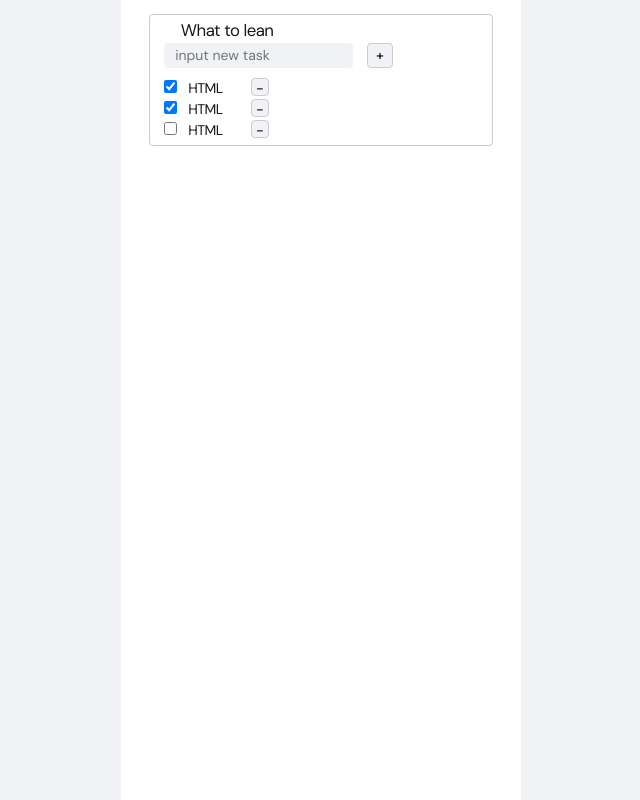
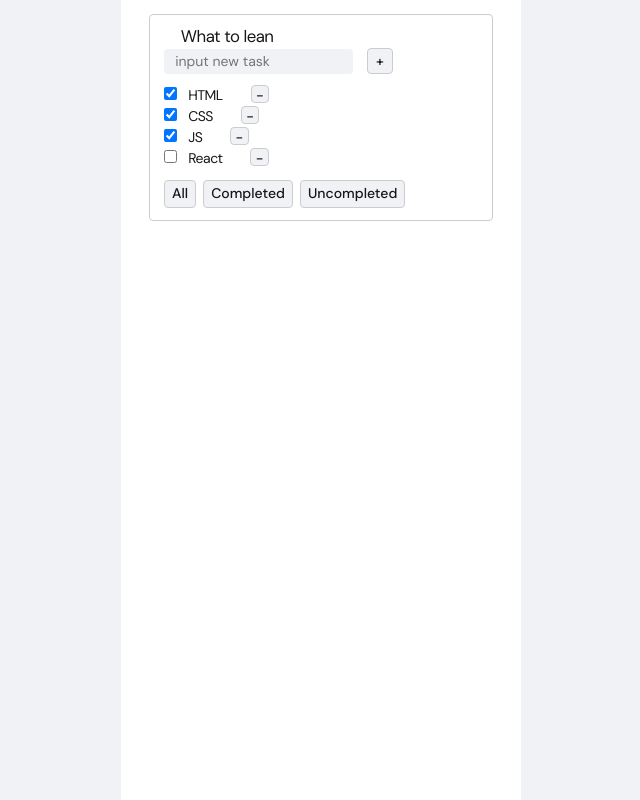
Before and after one commit to Vadym-Liumanov/todo-list, a React (Create React App) app: page / in a window 1280 px wide. Shown: the whole page, without its empty margins (319-959 px from the left). Built offline with nearby package versions, Linux system fonts and the light colour scheme.

Commit message:
Filter block layout was added to TodoList component. Common state for App was added in App.tsx with useState hook

```diff
--- a/src/App.tsx
+++ b/src/App.tsx
@@ -1,4 +1,4 @@
-import React from 'react'
+import React, { useState } from 'react'
 import styles from './App.module.css'
 import TodoList from './components/TodoList/TodoList'
 
@@ -14,7 +14,10 @@ export type TodoListType = {
   tasks: TaskType[]
 }
 
-const TodoLists: TodoListType[] = [
+
+
+function App() {
+  const initialTodoLists: TodoListType[] = [
     {
       id: 1,
       title: 'What to lean',
@@ -37,18 +40,29 @@ const TodoLists: TodoListType[] = [
         {
           id: 4,
           taskTitle: 'React',
-        isDone: true
+          isDone: false
         }
       ]
-  }
+    },
   ]
 
-const data: TodoListType = TodoLists[0]
+  const [todoLists, setTodoLists] = useState<TodoListType[]>(initialTodoLists)
 
-function App() {
+  function onInputNewTask(todoListId: number, taskTitle: string) {
+    const newTask: TaskType = {
+      id: 1,
+      taskTitle: 'New task',
+      isDone: false
+    }
+  }
+
   return (
     <div className={styles.wrapper}>
-      <TodoList data={data} />
+      {todoLists.map((list) => {
+        return (
+          <TodoList data={list} key={list.id} />
+        )
+      })}
     </div>
   )
 }
--- a/src/components/TodoList/TodoList.module.css
+++ b/src/components/TodoList/TodoList.module.css
@@ -1,7 +1,8 @@
 .card {
     border: var(--main-border);
     border-radius: 4px;
-    padding: 4px 1em;
+    padding: 0.7em 1em 0.9em;
+    margin-bottom: 1em;
 }
 
 .card__title {
@@ -13,7 +14,7 @@
 }
 
 .card__inputTaskBlock {
-    margin-bottom: 0.7em;
+    margin-bottom: 0.8em;
 }
 
 .card__taskTitleInput {
@@ -34,12 +35,16 @@
 }
 
 .card__addTaskBtn:hover {
-    opacity: 0,.9;
+    opacity: 0, .9;
 }
 
 .card__addTaskBtn:active {
     position: relative;
     top: 1px;
+}
+
+.card__tasks {
+    margin-bottom: 0.8em;
 }
 
 .card__task {
@@ -63,10 +68,33 @@
 }
 
 .removeTaskBtn:hover {
-    opacity: 0,.9;
+    opacity: 0, .9;
 }
 
 .removeTaskBtn:active {
     position: relative;
     top: 1px;
 }
+
+.card__filterBlock {
+    display: flex;
+    gap: 0.5em;
+}
+
+.card__filterBtn {
+    background-color: var(--main-bg);
+    border-radius: 4px;
+    border: var(--main-border);
+    font-weight: 500;
+    line-height: 1.8;
+    padding: 0 0.5em;
+}
+
+.card__filterBtn:hover {
+    opacity: 0, .9;
+}
+
+.card__filterBtn:active {
+    position: relative;
+    top: 1px;
+}
--- a/src/components/TodoList/TodoList.tsx
+++ b/src/components/TodoList/TodoList.tsx
@@ -1,4 +1,4 @@
-import React from "react"
+import React, { ChangeEvent, useState } from "react"
 import { TodoListType } from "../../App"
 
 import styles from './TodoList.module.css'
@@ -8,47 +8,52 @@ type PropsType = {
 }
 
 function TodoList({ data }: PropsType) {
+    const [taskTitle, setTaskTitle] = useState<string>("")
+    function onNewTaskTitleChange(e: ChangeEvent<HTMLInputElement>) {
+        setTaskTitle(e.target.value)
+    }
+
     return (
         <div className={styles.card}>
             <h3 className={styles.card__title}>{data.title}</h3>
+
             <div className={styles.card__inputTaskBlock}>
                 <input
                     type="text"
                     placeholder="input new task"
                     className={styles.card__taskTitleInput}
+                    value={taskTitle}
+                    onChange={onNewTaskTitleChange}
                 />
-                <button className={styles.card__addTaskBtn}>+</button>
+                <button
+                    className={styles.card__addTaskBtn}
+                    onClick={() => { alert('Clicked!') }}
+                >+</button>
             </div>
+
             <ul className={styles.card__tasks}>
-                <li className={styles.card__task}>
+
+                {data.tasks.map((it) => {
+                    return (
+                        <li className={styles.card__task} key={it.id}>
                             <input
                                 type="checkbox"
-                        checked={true}
+                                checked={it.isDone}
                                 className={styles.task__checkInput}
                             />
-                    <span className={styles.task__name}>HTML</span>
+                            <span className={styles.task__name}>{it.taskTitle}</span>
                             <button className={styles.removeTaskBtn}>-</button>
                         </li>
-                <li className={styles.card__task}>
-                    <input
-                        type="checkbox"
-                        checked={true}
-                        className={styles.task__checkInput}
-                    />
-                    <span className={styles.task__name}>HTML</span>
-                    <button className={styles.removeTaskBtn}>-</button>
-                </li>
-                <li className={styles.card__task}>
-                    <input
-                        type="checkbox"
-                        checked={false}
-                        className={styles.task__checkInput}
-                    />
-                    <span className={styles.task__name}>HTML</span>
-                    <button className={styles.removeTaskBtn}>-</button>
-                </li>
+                    )
+                })}
 
             </ul>
+
+            <div className={styles.card__filterBlock}>
+                <button className={styles.card__filterBtn}>All</button>
+                <button className={styles.card__filterBtn}>Completed</button>
+                <button className={styles.card__filterBtn}>Uncompleted</button>
+            </div>
 
         </div>
     )
```
Lines whose indentation alone changed are shown as unchanged.
